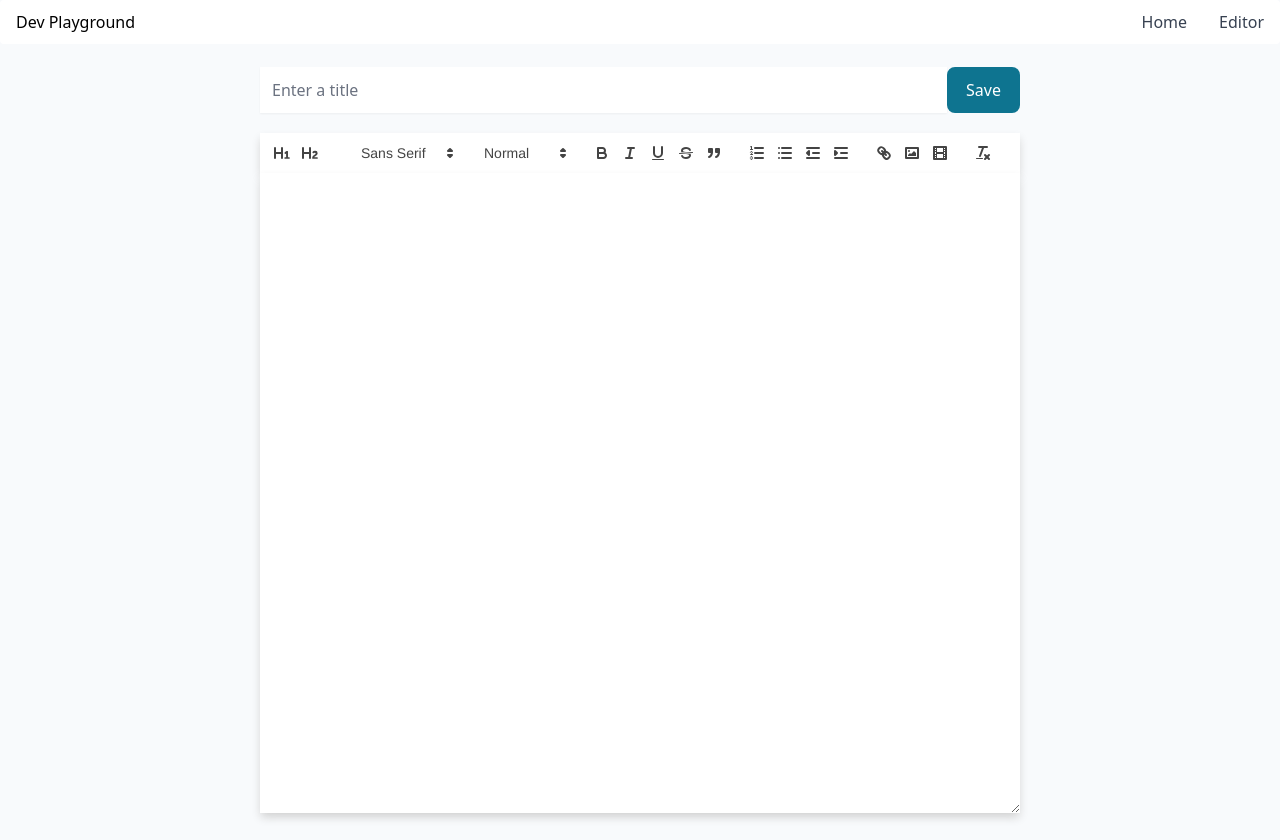
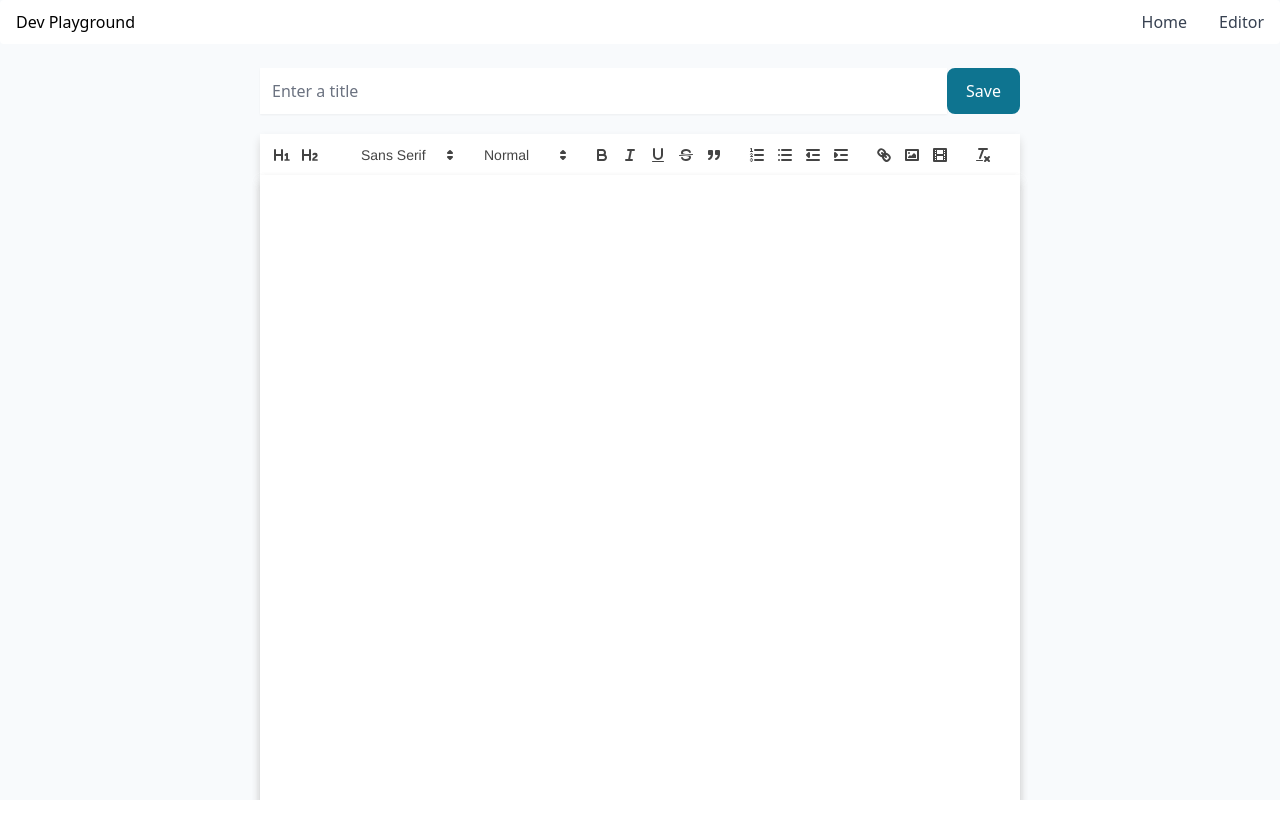
Before and after one commit to Masteesol/devplayground, a Next.js app: page /editor in a window 1280 px wide. After the commit the page ends 800 px from the top, so only its background shows below. Built offline with nearby package versions, Linux system fonts and the light colour scheme.

Commit message:
FIX: dyniamic main height with overflow

```diff
--- a/components/Nav/index.js
+++ b/components/Nav/index.js
@@ -1,8 +1,10 @@
+import { forwardRef } from "react";
 import { Navbar } from "flowbite-react";
 
-const index = () => {
+const Nav = forwardRef((props, ref) => {
   return (
-    <Navbar fluid={true} rounded={true} className="fixed w-full">
+    <div ref={ref}>
+      <Navbar fluid={true} rounded={true} className="w-full">
         <Navbar.Brand>
           <span>Dev Playground</span>
         </Navbar.Brand>
@@ -12,7 +14,8 @@ const index = () => {
           <Navbar.Link href="/editor">Editor</Navbar.Link>
         </Navbar.Collapse>
       </Navbar>
+    </div>
   );
-};
+});
 
-export default index;
+export default Nav;
--- a/components/PageLayout/index.js
+++ b/components/PageLayout/index.js
@@ -1,16 +1,26 @@
-import React from "react";
+import React, { useRef, useEffect } from "react";
 import { FlexColContainer } from "../styled-global-components";
 import Nav from "../Nav";
 
-const index = ({ children }) => {
+const PageLayout = ({ children }) => {
+  const navRef = useRef(null);
+
+  useEffect(() => {
+    const navHeight = navRef.current.offsetHeight;
+    const main = document.querySelector("#main");
+    main.style.height = `calc(100vh - ${navHeight}px)`;
+  }, []);
   return (
     <FlexColContainer className="w-full min-h-[100vh] bg-slate-50">
-      <Nav />
-      <FlexColContainer className="max-w-[1980px] w-full mx-auto px-3 xl:px-10">
+      <Nav ref={navRef} />
+      <FlexColContainer
+        id="main"
+        className="max-w-[1980px] w-full mx-auto px-3 xl:px-10 overflow-auto"
+      >
         {children}
       </FlexColContainer>
     </FlexColContainer>
   );
 };
 
-export default index;
+export default PageLayout;
--- a/components/TextEditor/index.js
+++ b/components/TextEditor/index.js
@@ -51,8 +51,6 @@ const StyledQuillContainer = styled.div`
     border: none;
   }
   .ql-container {
-    max-height: 90vh;
-    overflow-y: auto;
     box-shadow: 0px 5px 9px -1px #d0d0d0;
   }
   #form-input {
--- a/pages/editor/index.js
+++ b/pages/editor/index.js
@@ -1,15 +1,8 @@
 import Head from "next/head";
 import React from "react";
-import dynamic from "next/dynamic";
 import PageLayout from "../../components/PageLayout";
 import TextEditor from "../../components/TextEditor";
-import { FlexColCentered, H1 } from "@/components/styled-global-components";
-const DynamicModal = dynamic(
-  () => import("../../components/Modals/BaseModal"),
-  {
-    ssr: false,
-  }
-);
+import { FlexColCenteredX } from "@/components/styled-global-components";
 
 export default function EditorPage() {
   return (
@@ -21,9 +14,9 @@ export default function EditorPage() {
         <link rel="icon" href="/favicon.ico" />
       </Head>
       <PageLayout>
-        <FlexColCentered className="h-[100vh] mt-[2.5rem]">
+        <FlexColCenteredX className="h-[100vh] mt-6">
           <TextEditor />
-        </FlexColCentered>
+        </FlexColCenteredX>
       </PageLayout>
     </>
   );
--- a/styles/globals.css
+++ b/styles/globals.css
@@ -4,9 +4,8 @@
 
 #__next {
   heigth: 100vh;
-  overflow-y: auto;
 }
 
-.ql-editor {
-  background-color: "red";
+body {
+  overflow-y: hidden;
 }
```
Lines whose indentation alone changed are shown as unchanged.
